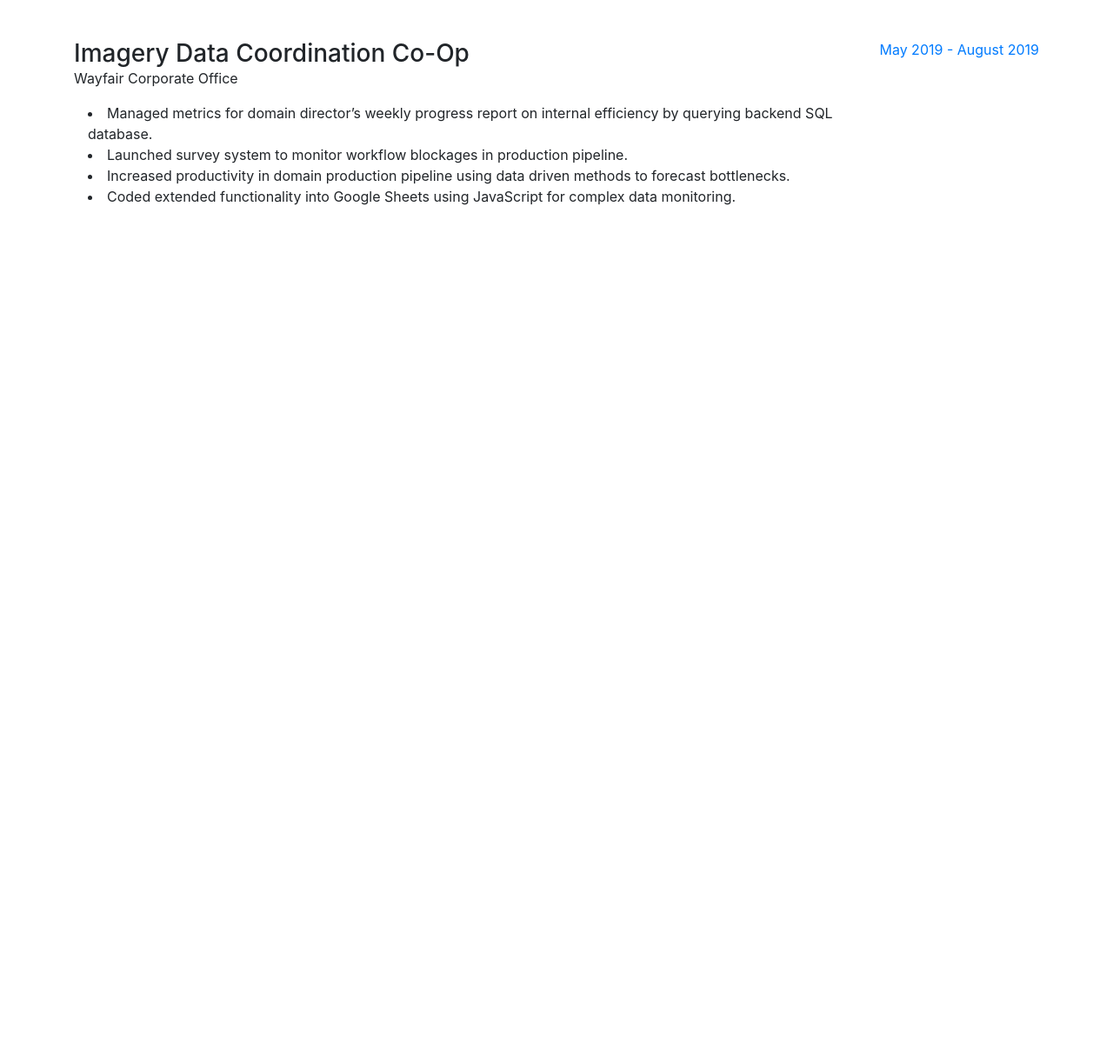
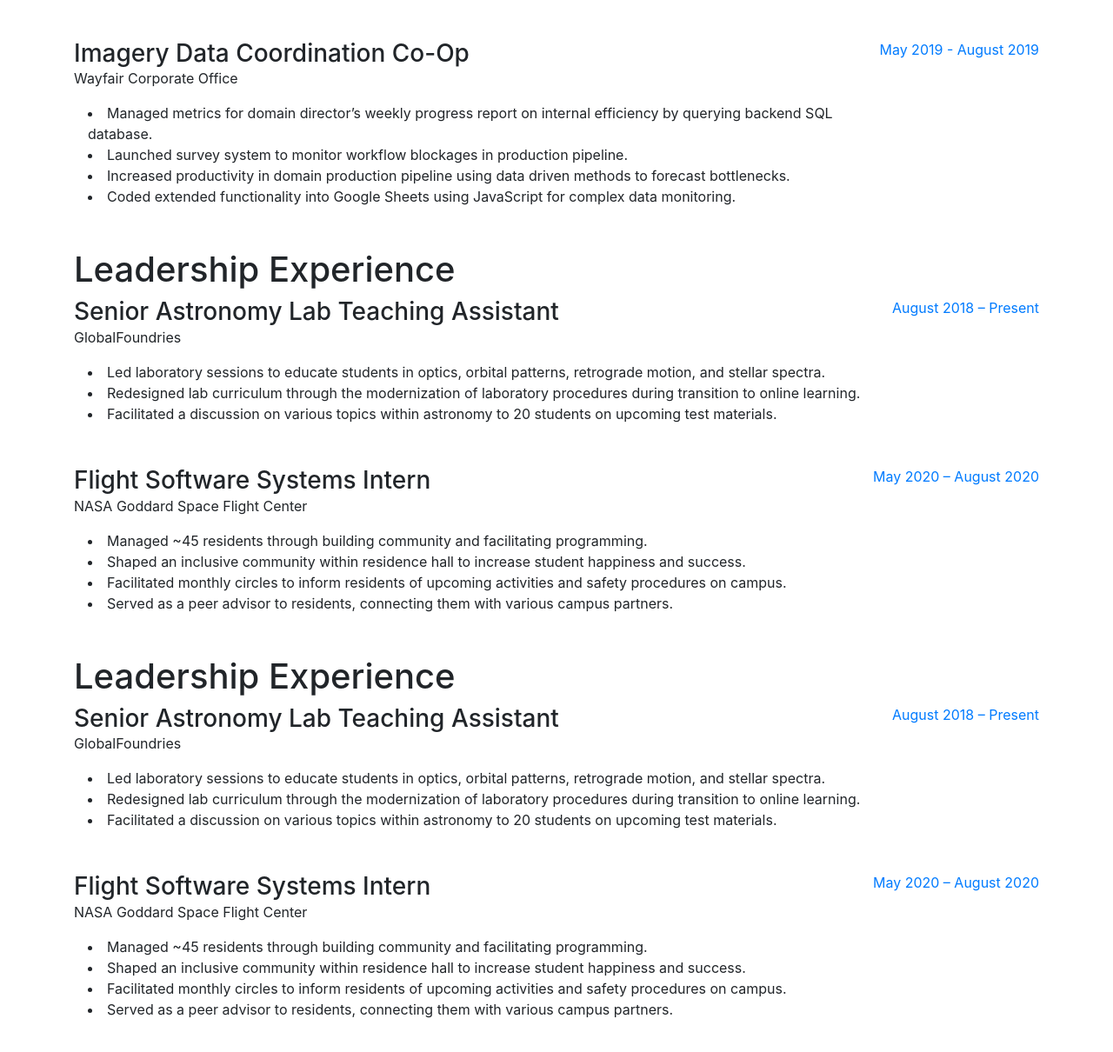
Before and after one commit to GarrettFaucher/GarrettFaucher.github.io, a plain HTML site: page index.html in a window 1280 px wide. Shown: the part 1556-2766 px from the top of the page at 87% size. Before the commit the page ends 1842 px from the top, so only its background shows below. Drawn offline with nearby package versions, Linux system fonts and the light colour scheme.

Commit message:
Added leadership

```diff
--- a/index.html
+++ b/index.html
@@ -37,9 +37,10 @@
           <li>Cumulative GPA: 3.31 / 4</li>
         </div>
     </div>
+
     <div class="mx-auto md-5 md-3">
-      <h1 class="header-3">Experince</h1>
-
+      <!-- PROFESSIONAL EXPERINCE -->
+      <h1 class="header-3">Professional Experience</h1>
       <div class="d-flex flex-column flex-md-row justify-content-between mb-5">
         <div class="flex-grow-1">
             <h3 class="mb-0">Tapeout Systems Software Engineer Co-Op</h3>
@@ -49,7 +50,7 @@
               <li>Utilized continuous integration, continuous delivery, and agile software development practices to develop application.</li>
               <li>Refactored app throughout development to ensure tolerance to change in requirements and keep code maintainable.</li>
               <li>Implemented software engineering design patterns to mitigate and avoid potential issues in later development.</li>
-              <li>Tested app using pytest to ensure requirements were being met and code was functional.
+              <li>Tested app using pytest to ensure requirements were being met and code was functional.</li>
             </div>
         </div>
         <div class="flex-shrink-0"><span class="text-primary">September 2020 – Present</span></div>
@@ -99,6 +100,64 @@
         <div class="flex-shrink-0"><span class="text-primary">May 2019 - August 2019</span></div>
       </div>
 
+      <!-- LEADERSHIP EXPERINCE -->
+      <h1 class="header-3">Leadership Experience</h1>
+      <div class="d-flex flex-column flex-md-row justify-content-between mb-5">
+        <div class="flex-grow-1">
+            <h3 class="mb-0">Senior Astronomy Lab Teaching Assistant</h3>
+            <div class="subheading mb-3">GlobalFoundries</div>
+            <div class="px-3">
+              <li>Led laboratory sessions to educate students in optics, orbital patterns, retrograde motion, and stellar spectra.</li>
+              <li>Redesigned lab curriculum through the modernization of laboratory procedures during transition to online learning.</li>
+              <li>Facilitated a discussion on various topics within astronomy to 20 students on upcoming test materials.</li>
+            </div>
+        </div>
+        <div class="flex-shrink-0"><span class="text-primary">August 2018 – Present</span></div>
+      </div>
+
+      <div class="d-flex flex-column flex-md-row justify-content-between mb-5">
+        <div class="flex-grow-1">
+            <h3 class="mb-0">Flight Software Systems Intern</h3>
+            <div class="subheading mb-3">NASA Goddard Space Flight Center</div>
+            <div class="px-3">
+              <li>Managed ~45 residents through building community and facilitating programming.</li>
+              <li>Shaped an inclusive community within residence hall to increase student happiness and success.</li>
+              <li>Facilitated monthly circles to inform residents of upcoming activities and safety procedures on campus.</li>
+              <li>Served as a peer advisor to residents, connecting them with various campus partners.</li>
+            </div>
+        </div>
+        <div class="flex-shrink-0"><span class="text-primary">May 2020 – August 2020</span></div>
+      </div>
+
+<!-- LEADERSHIP EXPERINCE -->
+      <h1 class="header-3">Leadership Experience</h1>
+      <div class="d-flex flex-column flex-md-row justify-content-between mb-5">
+        <div class="flex-grow-1">
+            <h3 class="mb-0">Senior Astronomy Lab Teaching Assistant</h3>
+            <div class="subheading mb-3">GlobalFoundries</div>
+            <div class="px-3">
+              <li>Led laboratory sessions to educate students in optics, orbital patterns, retrograde motion, and stellar spectra.</li>
+              <li>Redesigned lab curriculum through the modernization of laboratory procedures during transition to online learning.</li>
+              <li>Facilitated a discussion on various topics within astronomy to 20 students on upcoming test materials.</li>
+            </div>
+        </div>
+        <div class="flex-shrink-0"><span class="text-primary">August 2018 – Present</span></div>
+      </div>
+
+      <div class="d-flex flex-column flex-md-row justify-content-between mb-5">
+        <div class="flex-grow-1">
+            <h3 class="mb-0">Flight Software Systems Intern</h3>
+            <div class="subheading mb-3">NASA Goddard Space Flight Center</div>
+            <div class="px-3">
+              <li>Managed ~45 residents through building community and facilitating programming.</li>
+              <li>Shaped an inclusive community within residence hall to increase student happiness and success.</li>
+              <li>Facilitated monthly circles to inform residents of upcoming activities and safety procedures on campus.</li>
+              <li>Served as a peer advisor to residents, connecting them with various campus partners.</li>
+            </div>
+        </div>
+        <div class="flex-shrink-0"><span class="text-primary">May 2020 – August 2020</span></div>
+      </div>
+
     </div>
   </body>
 
```
